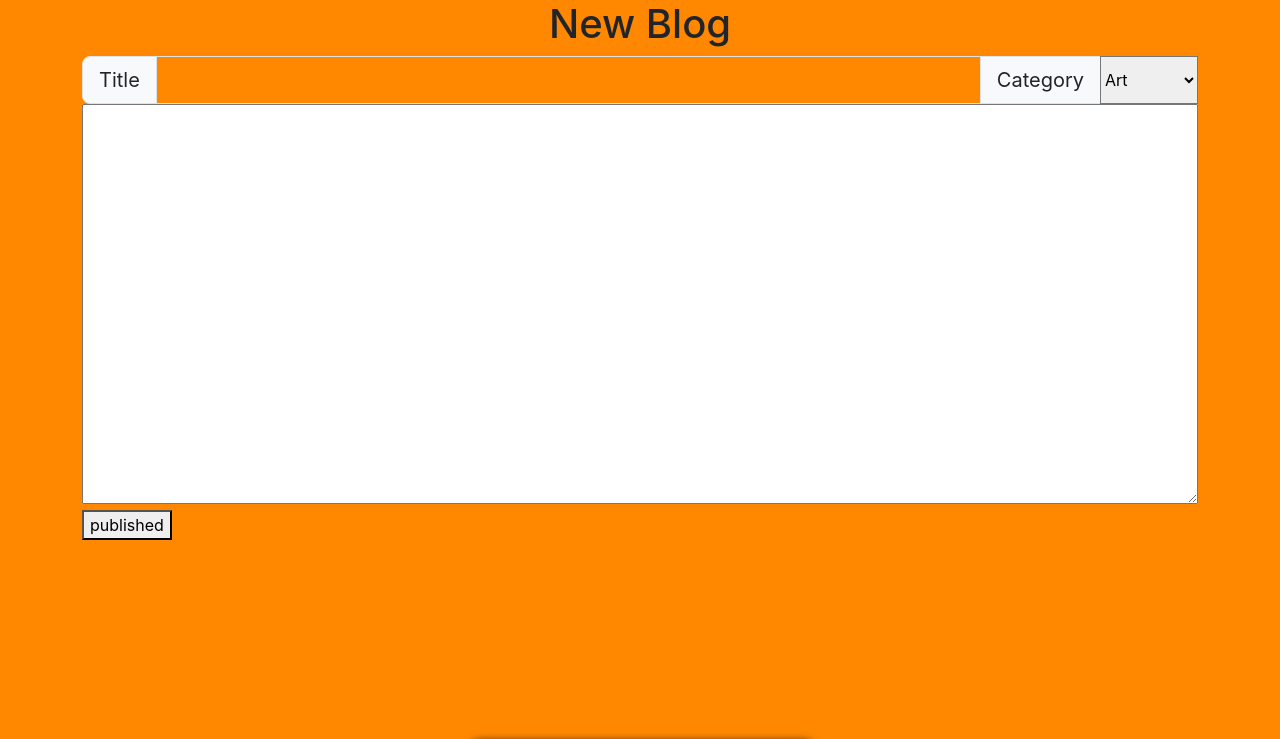
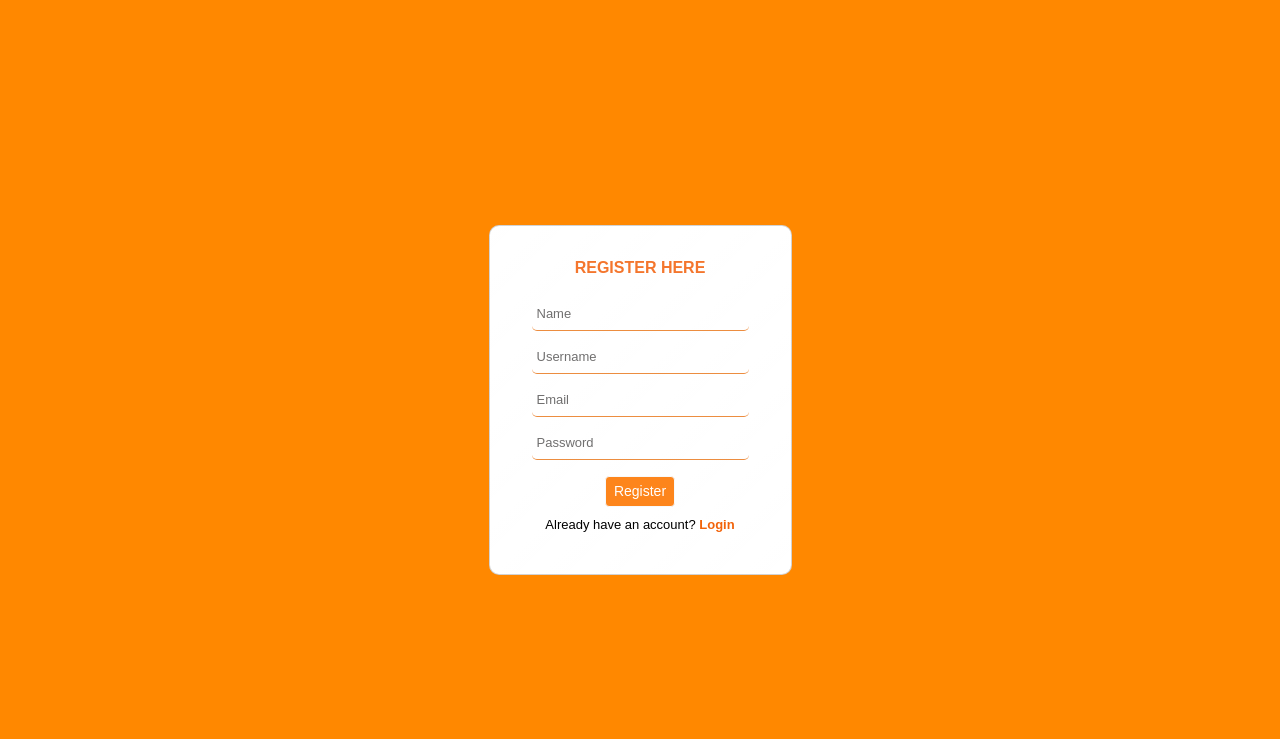
Before and after one commit to 21A91A05G9/LiteBlog, a React (Create React App) app in the folder frontend/: page /register in a window 1280 px wide. Shown: the top 739 px of the page. Built offline with nearby package versions, Linux system fonts and the light colour scheme.

Commit message:
fetch data from db

```diff
--- a/frontend/src/App.css
+++ b/frontend/src/App.css
@@ -3,7 +3,7 @@
     background-color: rgb(255, 136, 0);
     /* background-image: url('images/bg.jpg');
     background-size: cover; */
-    height: 100vh;
+
 }
 
 .login{
@@ -24,17 +24,7 @@
     color: white;
     background-color:transparent;
     padding: 30px;
-    box-shadow: 2px 2px 5px white,inset 2px 2px 5px white;
-  }
-  input{
-    border: none;
-    border-radius: 5px;
-    padding:5px;
-    border-bottom: 1px solid rgb(255, 255, 255);
-    background-color:transparent !important;
-    outline: none;
-    padding-bottom: 5px;
-    color: white;
+    /* box-shadow: 2px 2px 5px white,inset 2px 2px 5px white; */
   }
   ::placeholder{
     color: rgb(112, 111, 111);
@@ -43,7 +33,7 @@
   .header{
     text-align: center;
     font-weight: bolder;
-    color:rgb(255, 255, 255);
+    color:rgb(244, 118, 45);
     text-transform: uppercase;
 
   }
@@ -59,10 +49,11 @@
   }
   p{
     font-size:small;
+    color: black;
 
   }
   a{
-    color: white;
+    color: rgb(242, 99, 10);
     text-decoration:none;
     font-weight: 700;
   }
@@ -86,7 +77,183 @@
     background-color: white !important;
   }
   .card{
-    margin: 20px;
+    margin: 5px;
     color: black;
-    box-shadow: 2px 2px 10px black,inset 2px 2px 10px rgba(142, 141, 141, 0.893);
+    height: 350px;
+    /* box-shadow: 1px 1px 2px black,inset 1px 1px 2px rgba(142, 141, 141, 0.893); */
   }
+  .loginform{
+    background-color: white;
+  }
+  h2{
+    color: white;
+  }
+  input{
+    border: none;
+    border-radius: 5px;
+    padding:5px;
+    border-bottom: 1px solid rgb(236, 141, 64);
+    background-color:transparent !important;
+    outline: none;
+    padding-bottom: 5px;
+  }
+  @media  (min-width:350px) and (max-width:600px) {
+    .cards{
+      margin: 20px;
+      height: 400px;
+    }
+
+  }
+
+
+
+  /* predesigned element styles */
+  @import url('https://fonts.googleapis.com/css?family=Exo:400,700');
+
+*{
+    margin: 0px;
+    padding: 0px;
+}
+
+body{
+    font-family: 'Exo', sans-serif;
+}
+
+
+.context {
+    width: 100%;
+    position: absolute;
+    top:50vh;
+
+}
+
+.context h1{
+    text-align: center;
+    color: #fff;
+    font-size: 50px;
+}
+
+
+.area{
+    background:  rgb(255, 136, 0);
+    background: -webkit-linear-gradient(to left, #fbc08f, #c8814e);
+    width: 100%;
+    /* height:100vh; */
+
+
+}
+
+.circles{
+    position: absolute;
+    top: 0;
+    left: 0;
+    width: 100%;
+    height: 100%;
+    overflow: hidden;
+}
+
+.circles li{
+    position: absolute;
+    display: block;
+    list-style: none;
+    width: 20px;
+    height: 20px;
+    background: rgba(255, 255, 255, 0.5);
+    animation: animate 25s linear infinite;
+    bottom: -150px;
+
+}
+
+.circles li:nth-child(1){
+    left: 25%;
+    width: 80px;
+    height: 80px;
+    animation-delay: 0s;
+}
+
+
+.circles li:nth-child(2){
+    left: 10%;
+    width: 20px;
+    height: 20px;
+    animation-delay: 2s;
+    animation-duration: 12s;
+}
+
+.circles li:nth-child(3){
+    left: 70%;
+    width: 20px;
+    height: 20px;
+    animation-delay: 4s;
+}
+
+.circles li:nth-child(4){
+    left: 40%;
+    width: 60px;
+    height: 60px;
+    animation-delay: 0s;
+    animation-duration: 18s;
+}
+
+.circles li:nth-child(5){
+    left: 65%;
+    width: 20px;
+    height: 20px;
+    animation-delay: 0s;
+}
+
+.circles li:nth-child(6){
+    left: 75%;
+    width: 110px;
+    height: 110px;
+    animation-delay: 3s;
+}
+
+.circles li:nth-child(7){
+    left: 35%;
+    width: 150px;
+    height: 150px;
+    animation-delay: 7s;
+}
+
+.circles li:nth-child(8){
+    left: 50%;
+    width: 25px;
+    height: 25px;
+    animation-delay: 15s;
+    animation-duration: 45s;
+}
+
+.circles li:nth-child(9){
+    left: 20%;
+    width: 15px;
+    height: 15px;
+    animation-delay: 2s;
+    animation-duration: 35s;
+}
+
+.circles li:nth-child(10){
+    left: 85%;
+    width: 150px;
+    height: 150px;
+    animation-delay: 0s;
+    animation-duration: 11s;
+}
+
+
+
+@keyframes animate {
+
+    0%{
+        transform: translateY(0) rotate(0deg);
+        opacity: 1;
+        border-radius: 0;
+    }
+
+    100%{
+        transform: translateY(-1000px) rotate(720deg);
+        opacity: 0;
+        border-radius: 50%;
+    }
+
+}
--- a/frontend/src/App.js
+++ b/frontend/src/App.js
@@ -11,12 +11,27 @@ export default function App() {
   return (
     <div className='main'>
       <BrowserRouter>
-        <Createblog/>
+      {/* <Createblog/> */}
+
+        <div class="area" >
         <Routes>
           <Route path='/' element={<Home/>}/>
           <Route path='/register' element={<Register/>}/>
           <Route path='/login' element={<Login/>}/>
         </Routes>
+                {/* <ul class="circles">
+                        <li></li>
+                        <li></li>
+                        <li></li>
+                        <li></li>
+                        <li></li>
+                        <li></li>
+                        <li></li>
+                        <li></li>
+                        <li></li>
+                        <li></li>
+                </ul> */}
+        </div >
       </BrowserRouter>
 
     </div>
--- a/frontend/src/components/card.js
+++ b/frontend/src/components/card.js
@@ -1,15 +1,18 @@
 import React from 'react'
 import Logo from '../images/bg.jpg'
+import Like from './like'
+
 export default function card(props) {
   return (
-    <div class="col-md-3">
+    <div class="col-md-4 col-lg-3">
     <div class="card bg-light">
       <img src={Logo} class="card-img-top" alt="..."/>
       <div class="card-body">
         <h5 class="card-title">{props.title}</h5>
         <p class="card-text">{props.des}</p>
       </div>
-      <p>{props.category}</p>
+      <p className=''>{props.category}</p>
+
     </div>
   </div>
 
--- a/frontend/src/components/displayBlogdata.js
+++ b/frontend/src/components/displayBlogdata.js
@@ -2,6 +2,14 @@ import React , {useEffect,useState} from 'react'
 import axios from 'axios'
 import Card from './card'
 export default function DisplayBlogdata() {
+    function Text(text, limit) {
+      if (text.length <= limit) {
+        return text;
+      }
+      else {
+        return text.slice(0, limit) + "...";
+      }
+    }
     let [blogdata,setBlogdata] = useState([])
     useEffect(()=>{
       axios.get('http://localhost:5001/getBlogData').then((res)=>{
@@ -11,16 +19,14 @@ export default function DisplayBlogdata() {
     },[])
   return (
     <div className='row'>
-    <div ></div>
+    <div ><h2 className='mx-4'>Trending Blogs...!</h2></div>
     {
-         blogdata.map((e)=>{
+         blogdata.slice(0,4).map((e,i)=>{
             return(
-            //    <h1>kkkkkkk</h1>
-                <Card title={e.title} des={e.des}  category={e.category}/>
+                <Card title={e.title} des={Text(e.des, 100)}  category={e.category}/>
             )
          })
     }
-    {/* <Card/> <Card/> <Card/> <Card/> */}
   </div>
   )
 }
--- a/frontend/src/components/home.js
+++ b/frontend/src/components/home.js
@@ -8,10 +8,11 @@ export default function Home() {
   return (
     <div>
         <div >
+
           <Navbar/>
           <div className='container-fluid'>
             <div className='text-center my-4'>
-              <input class=" me-2" type="search" placeholder="Search by Category" aria-label="Search"/>
+              <input class=" me-2" type="search" placeholder="Search by Category" size={25} aria-label="Search"/>
               <button class="btn btn-light search" type="submit">Search</button>
             </div>
             <DisplayBlogdata/>
--- a/frontend/src/components/login.js
+++ b/frontend/src/components/login.js
@@ -1,8 +1,8 @@
 import React, { useState } from 'react'
 import axios from 'axios'
-import {Link} from 'react-router-dom'
+import {Link, useNavigate} from 'react-router-dom'
 export default function Login() {
-
+    const nav=useNavigate()
     const [logindata,setLogindata] = useState(
         {
             username:'',
@@ -16,6 +16,7 @@ export default function Login() {
             console.log(logindata)
             if(res.data.msg === 'success') {
                 alert('login successfully')
+                nav('/')
             }
             else if(res.data.msg === 'incorrect password' ){
                 alert('invalid password')
@@ -26,7 +27,7 @@ export default function Login() {
   return (
     <div className='container'>
         <div className='container login'>
-        <div className="card ">
+        <div className="card loginform">
 
                 <div className='header mb-3'>Login here</div>
 
--- a/frontend/src/components/navbar.js
+++ b/frontend/src/components/navbar.js
@@ -15,7 +15,8 @@ export default function Navbar() {
           <img src={Logo} alt="Logo" height={20} width={25} />   </button> &nbsp;
           BlogLite
         </a>
-        <button className="btn btn-sm d-flex" type="submit">SIGN IN</button>
+        <Link to='/register'><button className="btn btn-sm d-flex" type="submit">SIGN IN</button></Link>
+
       </div>
     </nav>
     <Sidebar/>
--- a/frontend/src/components/register.js
+++ b/frontend/src/components/register.js
@@ -26,33 +26,33 @@ export default function Register() {
   return (
     <div className='container'>
         <div className='container login'>
-        <div className="card  mb-3">
+        <div className="card loginform">
 
                 <div className='header mb-3'>Register here</div>
 
                 <div className="container-fluid">
 
 
-                <form  onSubmit={handleReg} className='mt-3'>
-                <div className="row mb-3">
+                <form  onSubmit={handleReg} className=''>
+                <div className="row mb-2">
                     {/* <label for="Name3" className="col-sm-4 col-form-label">Name</label> */}
                     <div className="col-sm-12">
                     <input type="text" id="Name3" placeholder="Name" onChange={(e)=>setFormdata({...formdata,name:e.target.value})}  />
                     </div>
                 </div>
-                <div className="row mb-3">
+                <div className="row mb-2">
                     <div className="col-sm-12">
                     <input type="text" id="Name3" placeholder="Username"  onChange={(e)=>setFormdata({...formdata,username:e.target.value})}  />
                     </div>
                 </div>
-                <div className="row mb-3">
+                <div className="row mb-2">
 
                     <div className="col-sm-12">
                     <input type="email" id="inputEmail3"  placeholder="Email"  onChange={(e)=>setFormdata({...formdata,email:e.target.value})} />
                     </div>
                 </div>
 
-                <div className="row mb-4">
+                <div className="row mb-3">
 
                     <div className="col-sm-12">
                     <input type="password" id="inputPassword3"  placeholder="Password"  onChange={(e)=>setFormdata({...formdata,password:e.target.value})}/>
```
Also changed, not shown: frontend/src/components/like.js (added), 1 other file (tests, documents, lock files or other folders).
